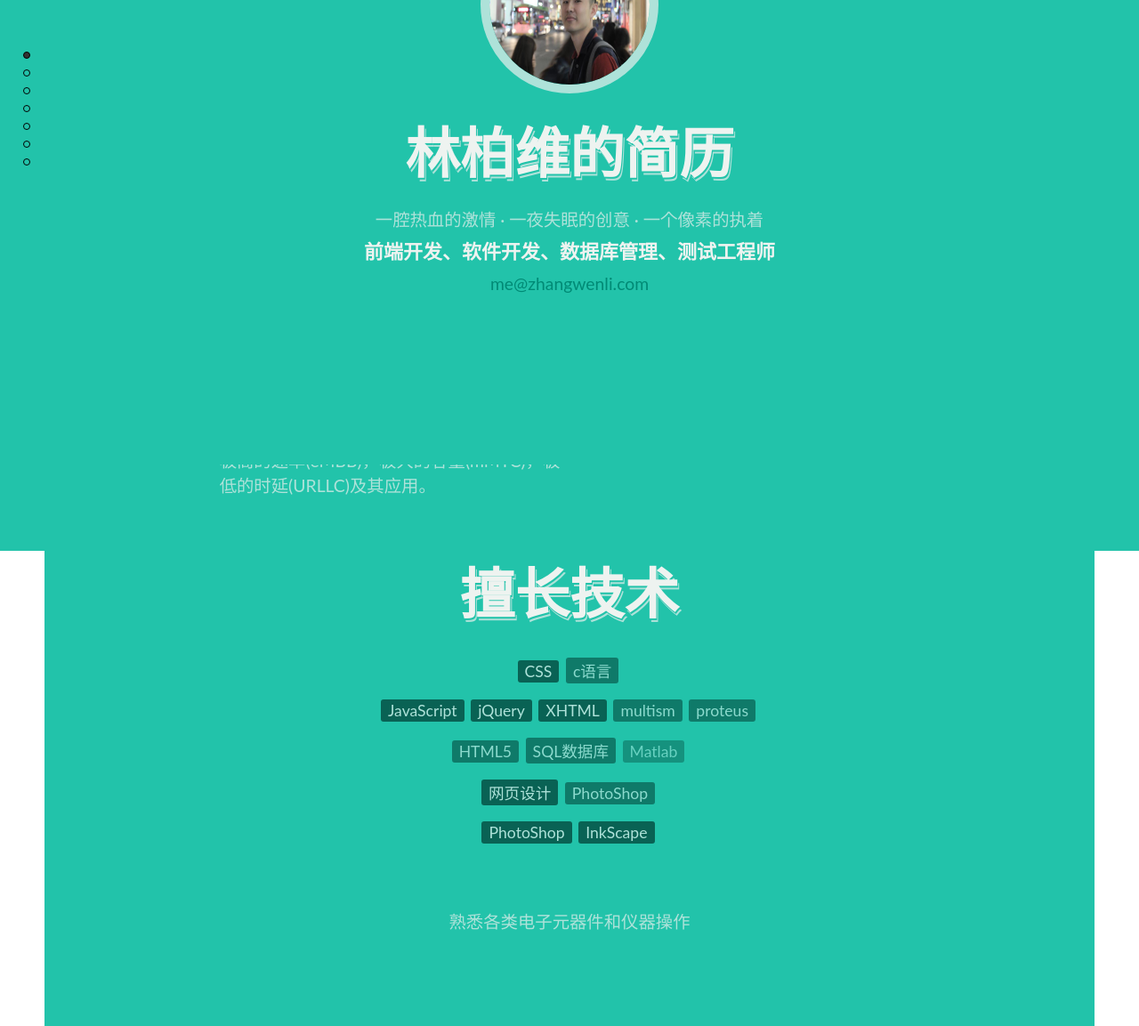
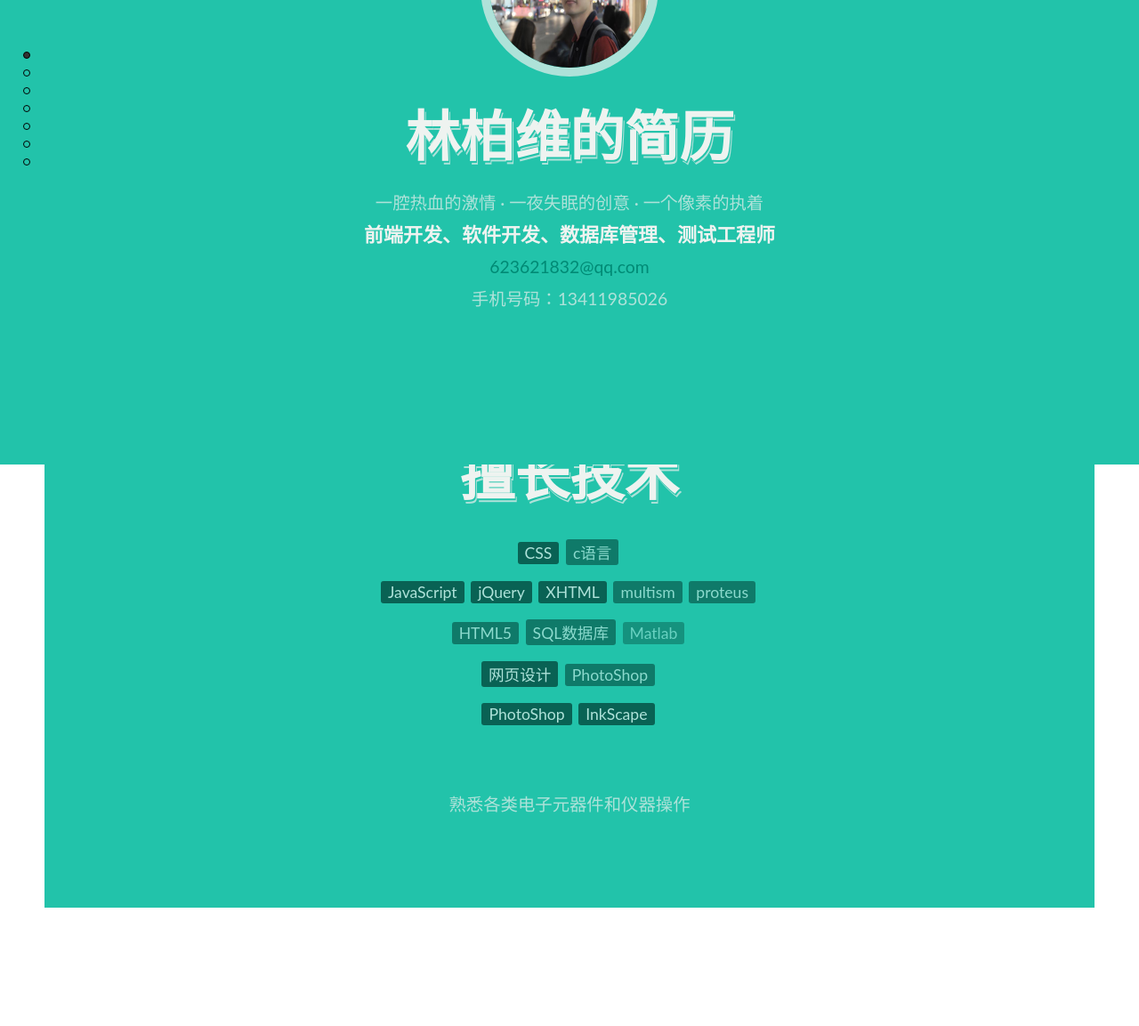
Before and after one commit to BaiweiLin/Albert.github.io, a website: page cn.html in a window 1280 px wide. Shown: the part 278-1431 px from the top of the page at 89% size. After the commit the page ends 1298 px from the top, so only its background shows below. Drawn offline with nearby package versions, Linux system fonts and the light colour scheme; a web font is replaced by a local one.

Commit message:
Update cn.html

```diff
--- a/cn.html
+++ b/cn.html
@@ -35,7 +35,8 @@
                 <p id="subtitle">一腔热血的激情 · 一夜失眠的创意 · 一个像素的执着</p>
                 <h4>前端开发、软件开发、数据库管理、测试工程师</h4>
 
-                <p><a href="mailto:me@zhangwenli.com">me@zhangwenli.com</a></p>
+                <p><a href="mailto:623621832@qq.com">623621832@qq.com</a></p>
+				<p>手机号码：13411985026</p>
             </div>
 
             <div class="section" id="project">
@@ -48,7 +49,7 @@
                     </div>
                     <div class="col-4">
                         <h2>仿真设计光伏电源最大功率跟踪装置</h2>
-                        <p>对PV光伏组件建模，实现MPPT最大功率追踪电路，主要是针对实现MPPT最大功率跟踪电路，仿真证明通过纯硬件电路也可以实现光伏电路的最大功率跟踪。。</p>
+                        <p>对PV光伏组件建模，实现MPPT最大功率追踪电路</p>
                     </div>
 
 
@@ -62,7 +63,7 @@
                     </div>
                     <div class="col-4">
                         <h2>液体点滴速度监控装置设计</h2>
-                        <p>本系统是以单片机为核心的一种自动控制系统，其主要包括硬件设计和软件设计两大部分。采用电机控制液面高度，利用压强的变化来改变点滴输液管内的点滴速度。</p>
+                        <p>本系统是以单片机为核心的一种自动控制系统，其主要包括硬件设计和软件设计两大部分</p>
                     </div>
 
 
@@ -76,7 +77,7 @@
                     </div>
                     <div class="col-4">
                         <h2>香港大学交流项目</h2>
-                        <p>参加香港大学教授或知名专家的讲座，和香港大学学生进行交流，参观香港有关机构或企业。收获分享：了解5G网络主要有三大特点，极高的速率(eMBB)，极大的容量(mMTC)，极低的时延(URLLC)及其应用。</p>
+                        <p>参加香港大学教授或知名专家的讲座，和香港大学学生进行交流，参观香港有关机构或企业。</p>
                     </div>
 
                     <div class="clearboth"></div>
@@ -154,15 +155,7 @@
 				<P>熟练操作word，powerpoint，excel</p>
                 <p>Email: <a href="mailto:623621832@qq.com" target="_blank">623621832@qq.com</a></p>
 
-                <h2><a href="Web Front-End Wenli Zhang.pdf" target="_blank" class="highlight">下载简历</a></h2>
-                <div id="contact-panel">
-                    <a class="social-share-element social-twitter" href="https://twitter.com/OviliaZhang" target="_blank" title="Follow me on Twitter" onclick="_gaq.push(['_trackEvent', 'Follow', 'Twitter', 'InCv']);"></a>
-                    <a class="social-share-element social-google" href="https://plus.google.com/u/0/112802684720065263732?rel=author" target="_blank" title="Follow me on Google Plus" onclick="_gaq.push(['_trackEvent', 'Follow', 'GPlus', 'InCv']);"></a>
-                    <a class="social-share-element social-github" href="https://github.com/Ovilia" target="_blank" title="Follow me on GitHub" onclick="_gaq.push(['_trackEvent', 'Follow', 'GitHub', 'InCv']);"></a>
-                    <a class="social-share-element social-linkedin" href="http://www.linkedin.com/profile/view?id=148742016" target="_blank" title="Follow me on LinkedIn" onclick="_gaq.push(['_trackEvent', 'Follow', 'LinkedIn', 'InCv']);"></a>
-                    <a class="social-share-element social-weibo" href="http://weibo.com/plainjane" target="_blank" title="Follow me on Sina Weibo" onclick="_gaq.push(['_trackEvent', 'Follow', 'Weibo', 'InCv']);"></a>
-                    <a class="social-share-element social-douban" href="http://www.douban.com/people/ovilia1024/" target="_blank" title="Follow me on Douban" onclick="_gaq.push(['_trackEvent', 'Follow', 'Douban', 'InCv']);"></a>
-                </div>
+
             </div>
         <link rel="stylesheet" href="../blog/css/font.css" type="text/css" />
 
```
